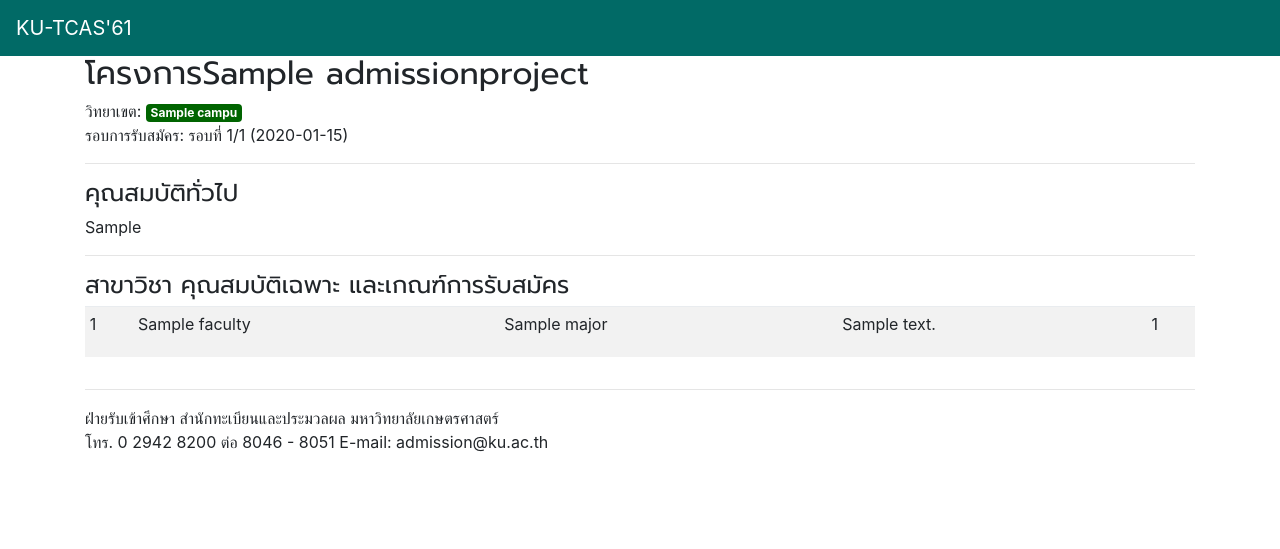
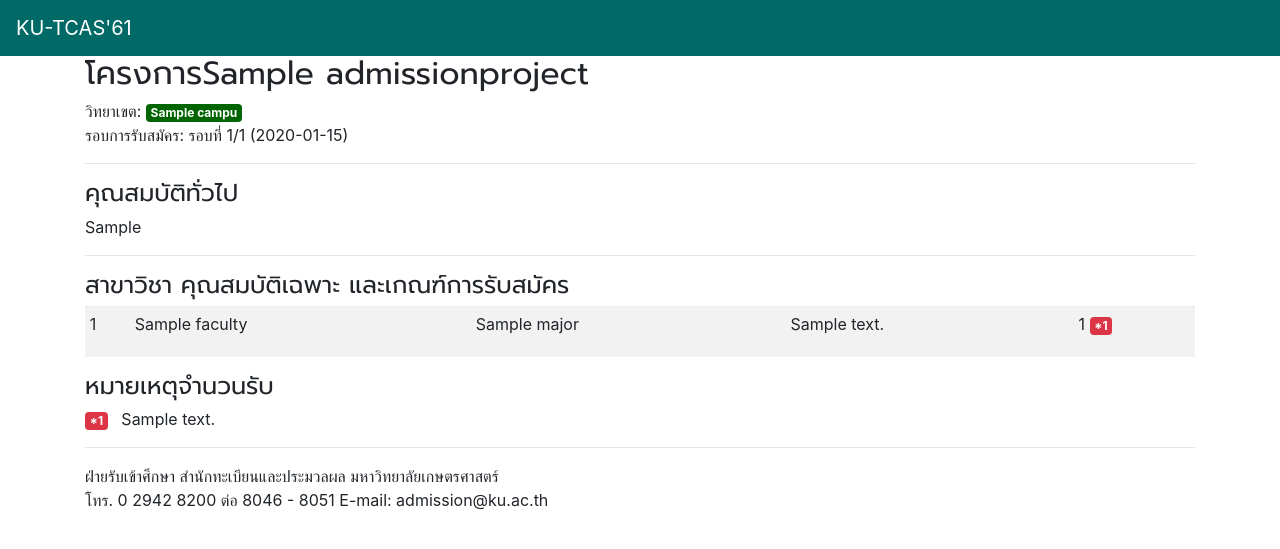
Before and after one commit to jittat/admportal, a Django app: page /majors/projects/1/ in a window 1280 px wide. Shown: the top 549 px of the page. Run offline with Django 3.2, Linux system fonts and the light colour scheme; tables that the repository leaves empty hold one stand-in row (values such as "Sample post"); some libraries are stand-ins or nearby versions.

Commit message:
shows slot comments

```diff
--- a/majors/templates/majors/include/major_row.html
+++ b/majors/templates/majors/include/major_row.html
@@ -5,5 +5,8 @@
   {% for item in major.get_detail_items %}
     <td>{{ item|linebreaks }}</td>
   {% endfor %}
-  <td>{{ major.slots }}</td>
+  <td>
+    {{ major.slots }}
+    {% if major.slots_comments %}<span class="badge badge-danger">*{{ major.comment_number }}</span>{% endif %}
+  </td>
 </tr>
--- a/majors/templates/majors/majors.html
+++ b/majors/templates/majors/majors.html
@@ -23,6 +23,13 @@
         {% include "majors/include/major_row.html" %}
         {% endfor %}
       </table>
+
+      {% if comments %}
+        <h4>หมายเหตุจำนวนรับ</h4>
+        {% for c in comments %}
+          <span class="badge badge-danger">*{{ forloop.counter }}</span> &nbsp; {{ c }}<br />
+        {% endfor %}
+      {% endif %}
     </div>
   </div>
 </div>
--- a/majors/views.py
+++ b/majors/views.py
@@ -14,7 +14,19 @@ def list_majors(request, project_id):
     project = get_object_or_404(AdmissionProject, pk=project_id)
     majors = project.major_set.all()
 
+    comment_number = 0
+    comments = []
+    comment_map = {}
+    for m in majors:
+        if m.slots_comments != '':
+            if m.slots_comments not in comment_map:
+                comment_number += 1
+                comment_map[m.slots_comments] = comment_number
+                comments.append(m.slots_comments)
+            m.comment_number = comment_map[m.slots_comments]
+
     return render(request,
                   'majors/majors.html',
                   { 'project': project,
-                    'majors': majors })
+                    'majors': majors,
+                    'comments': comments })
--- a/scripts/import_majors.py
+++ b/scripts/import_majors.py
@@ -31,7 +31,7 @@ def main():
                 continue
 
             number = items[0]
-            faculty_title = items[1]
+            faculty_title = items[1].strip()
 
             candidate_titles = [faculty_title,
                                 'คณะ' + faculty_title]
```
